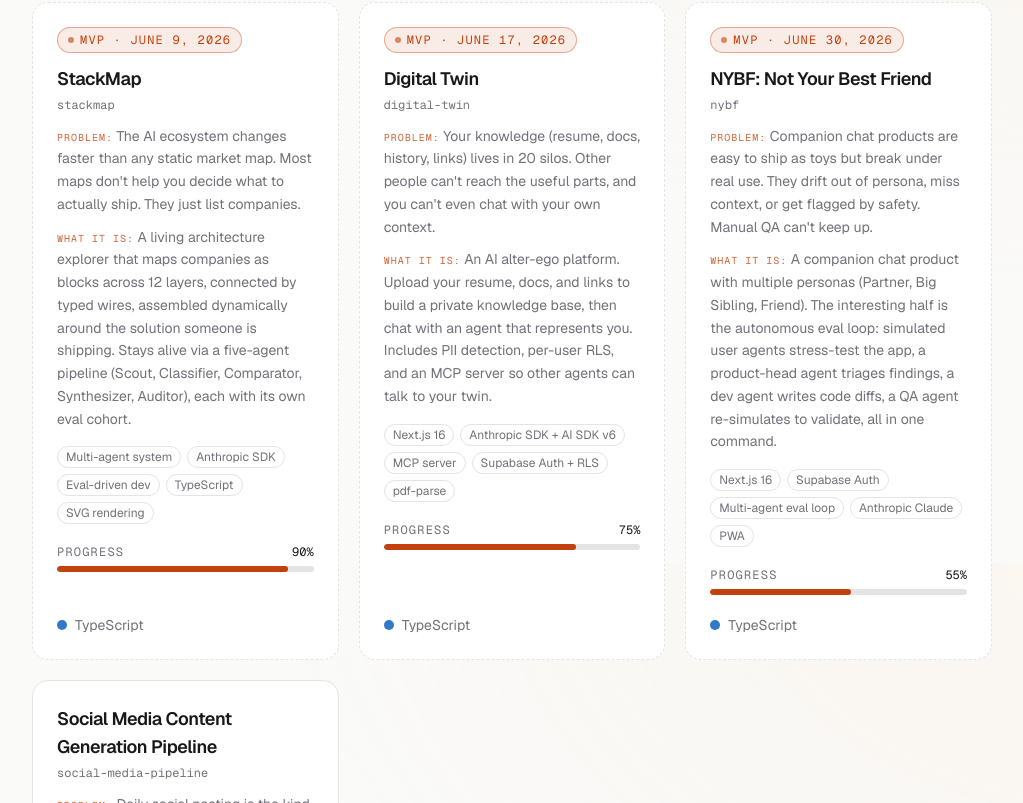
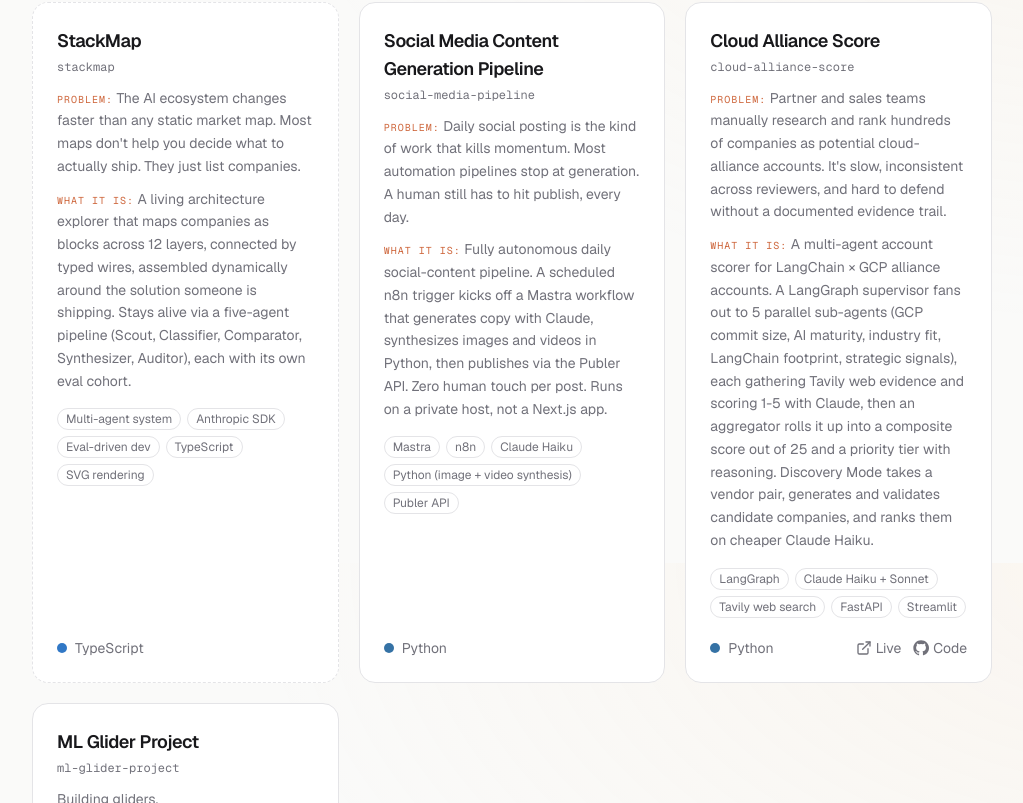
Before and after one commit to nnk183/portfolio, a Next.js app: page / in a window 1280 px wide. Shown: the part 2637-3440 px from the top of the page, without its empty margins (128-1151 px from the left). Built offline with nearby package versions, Linux system fonts and the light colour scheme.

Commit message:
Projects: drop Digital Twin/NYBF, add Cloud Alliance Score + ML Glider, remove date/progress UI

```diff
--- a/components/ProjectCard.tsx
+++ b/components/ProjectCard.tsx
@@ -12,15 +12,6 @@
   Java: "#b07219",
   Shell: "#89e051",
 };
-
-function formatLaunchDate(iso: string): string {
-  const d = new Date(`${iso}T00:00:00`);
-  return d.toLocaleDateString("en-US", {
-    month: "long",
-    day: "numeric",
-    year: "numeric",
-  });
-}
 
 export function ProjectCard({
   repo,
@@ -42,13 +33,6 @@
           : "border-border hover:border-accent"
       }`}
     >
-      {isUpcoming && repo.launchDate && (
-        <div className="mb-3 inline-flex w-fit items-center gap-1.5 rounded-full border border-accent-warm/40 bg-accent-warm/10 px-2.5 py-1 font-mono text-xs uppercase tracking-widest text-accent-warm">
-          <span className="h-1.5 w-1.5 rounded-full bg-accent-warm animate-pulse" />
-          MVP · {formatLaunchDate(repo.launchDate)}
-        </div>
-      )}
-
       <div className="flex items-start justify-between gap-4">
         <div className="min-w-0">
           <h3
@@ -114,23 +98,6 @@
         </div>
       )}
 
-      {isUpcoming && repo.progress != null && (
-        <div className="mt-5">
-          <div className="flex items-baseline justify-between font-mono text-xs">
-            <span className="uppercase tracking-widest text-muted">
-              Progress
-            </span>
-            <span className="text-foreground">{repo.progress}%</span>
-          </div>
-          <div className="mt-1.5 h-1.5 overflow-hidden rounded-full bg-border">
-            <div
-              className="h-full rounded-full bg-accent-warm transition-all"
-              style={{ width: `${repo.progress}%` }}
-            />
-          </div>
-        </div>
-      )}
-
       <div className="mt-auto pt-5 flex items-center justify-between text-sm">
         <div className="flex items-center gap-2 text-muted">
           {repo.language && (
--- a/lib/projects-config.ts
+++ b/lib/projects-config.ts
@@ -91,52 +91,6 @@
     ],
     language: "TypeScript",
     status: "upcoming",
-    launchDate: "2026-06-09",
-    progress: 90,
-  },
-  {
-    name: "digital-twin",
-    title: "Digital Twin",
-    description: "",
-    problem:
-      "Your knowledge (resume, docs, history, links) lives in 20 silos. Other people can't reach the useful parts, and you can't even chat with your own context.",
-    solution:
-      "An AI alter-ego platform. Upload your resume, docs, and links to build a private knowledge base, then chat with an agent that represents you. Includes PII detection, per-user RLS, and an MCP server so other agents can talk to your twin.",
-    liveUrl: "https://altpro.me",
-    tags: [
-      "Next.js 16",
-      "Anthropic SDK + AI SDK v6",
-      "MCP server",
-      "Supabase Auth + RLS",
-      "pdf-parse",
-      "cheerio scraping",
-    ],
-    language: "TypeScript",
-    status: "upcoming",
-    launchDate: "2026-06-17",
-    progress: 75,
-  },
-  {
-    name: "nybf",
-    title: "NYBF: Not Your Best Friend",
-    description: "",
-    problem:
-      "Companion chat products are easy to ship as toys but break under real use. They drift out of persona, miss context, or get flagged by safety. Manual QA can't keep up.",
-    solution:
-      "A companion chat product with multiple personas (Partner, Big Sibling, Friend). The interesting half is the autonomous eval loop: simulated user agents stress-test the app, a product-head agent triages findings, a dev agent writes code diffs, a QA agent re-simulates to validate, all in one command.",
-    liveUrl: "https://nybf-rho.vercel.app",
-    tags: [
-      "Next.js 16",
-      "Supabase Auth",
-      "Multi-agent eval loop",
-      "Anthropic Claude",
-      "PWA",
-      "Web Push",
-    ],
-    language: "TypeScript",
-    status: "upcoming",
-    launchDate: "2026-06-30",
-    progress: 55,
   },
   {
     name: "social-media-pipeline",
@@ -157,6 +111,36 @@
     ],
     language: "Python",
   },
+  {
+    name: "cloud-alliance-score",
+    title: "Cloud Alliance Score",
+    description: "",
+    problem:
+      "Partner and sales teams manually research and rank hundreds of companies as potential cloud-alliance accounts. It's slow, inconsistent across reviewers, and hard to defend without a documented evidence trail.",
+    solution:
+      "A multi-agent account scorer for LangChain × GCP alliance accounts. A LangGraph supervisor fans out to 5 parallel sub-agents (GCP commit size, AI maturity, industry fit, LangChain footprint, strategic signals), each gathering Tavily web evidence and scoring 1-5 with Claude, then an aggregator rolls it up into a composite score out of 25 and a priority tier with reasoning. Discovery Mode takes a vendor pair, generates and validates candidate companies, and ranks them on cheaper Claude Haiku.",
+    liveUrl: "https://cloud-alliance-score.vercel.app",
+    repoUrl: "https://github.com/nnk183/cloud-alliance-score",
+    tags: [
+      "LangGraph",
+      "Claude Haiku + Sonnet",
+      "Tavily web search",
+      "FastAPI",
+      "Streamlit",
+      "LangSmith",
+      "Docker",
+    ],
+    language: "Python",
+    status: "live",
+  },
+  {
+    name: "ml-glider-project",
+    title: "ML Glider Project",
+    description: "Building gliders.",
+    liveUrl: "",
+    repoUrl: "https://github.com/nnk183/ml-glider-project",
+    language: "Python",
+  },
 ];
 
 // --- GitHub controls (only used if SHOW_GITHUB_REPOS is true) ---
```
